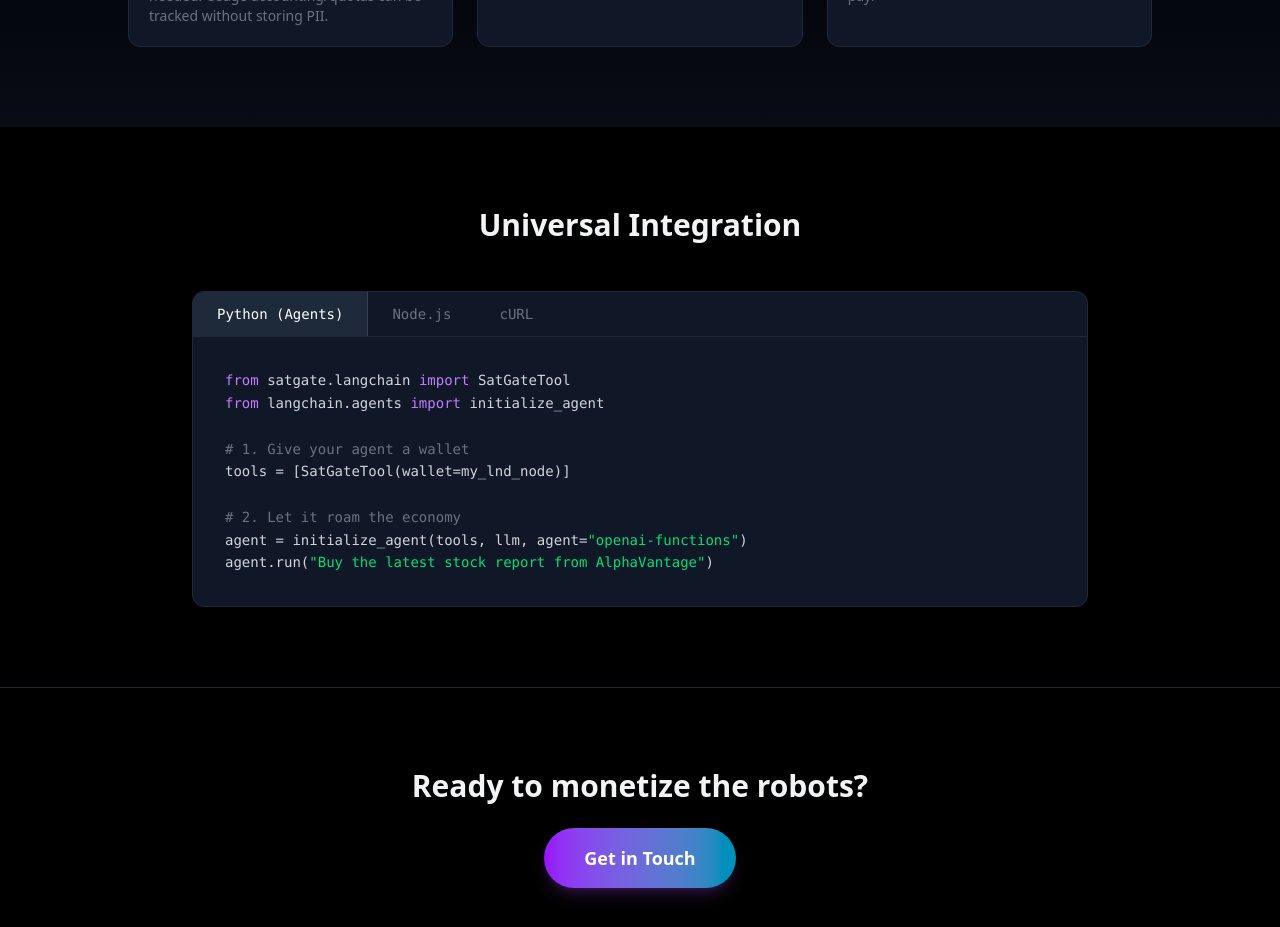
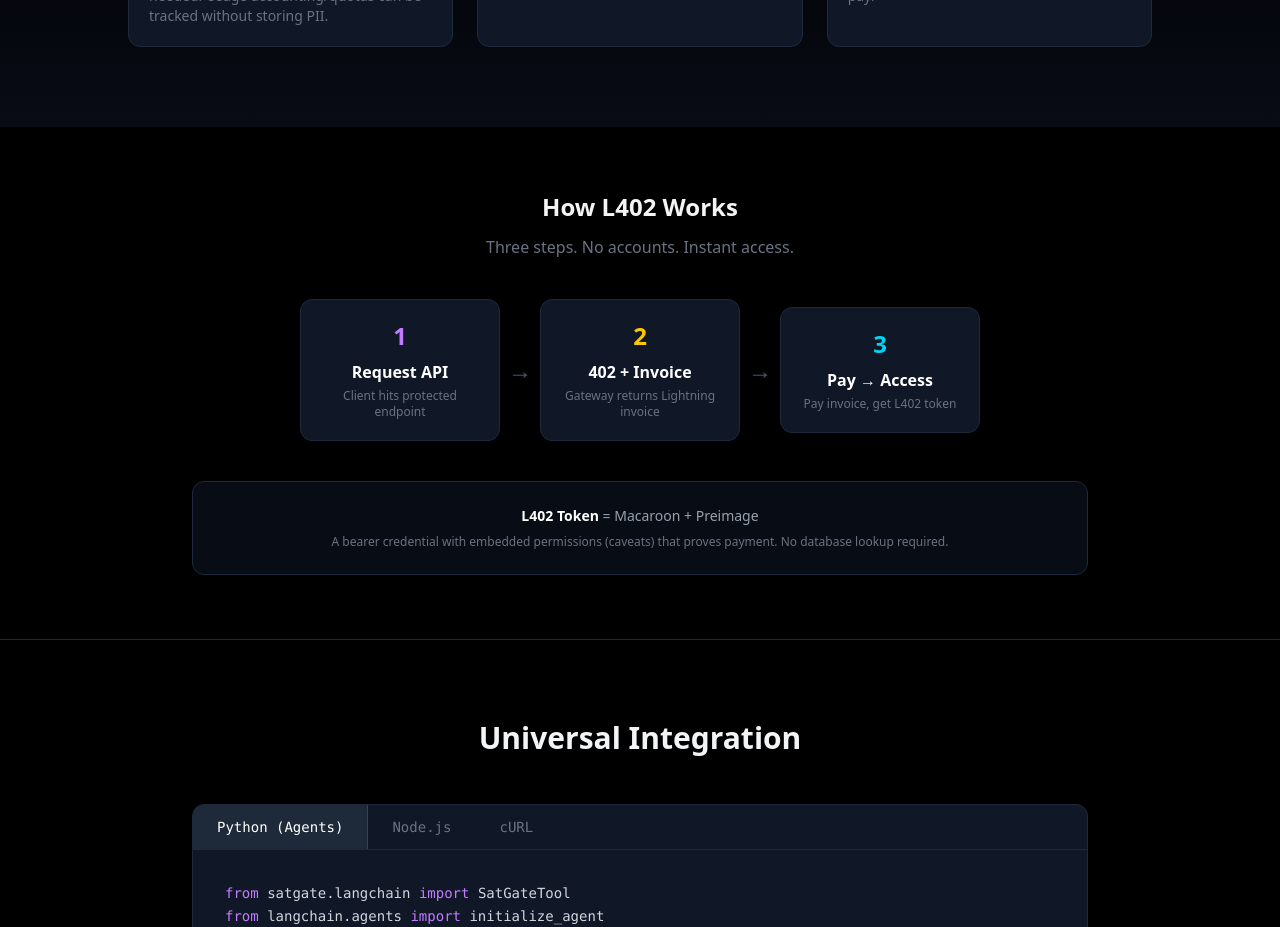
Before and after one commit to SatGate-io/satgate, a Next.js app in the folder satgate-landing/: page / in a window 1280 px wide. Shown: the part 2220-3147 px from the top of the page. Built offline with nearby package versions, Linux system fonts and the light colour scheme.

Commit message:
Add 'How L402 Works' 3-step diagram to landing page
Visual flow: Request API → 402 + Invoice → Pay → Access
Plus 'L402 Token = Macaroon + Preimage' explainer

Fastest 'ohhh I get it' moment for new devs.

```diff
--- a/satgate-landing/app/page.tsx
+++ b/satgate-landing/app/page.tsx
@@ -231,6 +231,47 @@ const LandingPage = () => {
         </div>
       </section>
 
+      {/* How L402 Works Section */}
+      <section className="py-16 px-6 border-b border-gray-800">
+        <div className="max-w-4xl mx-auto">
+          <h2 className="text-2xl font-bold text-center mb-3">How L402 Works</h2>
+          <p className="text-gray-500 text-center mb-10">Three steps. No accounts. Instant access.</p>
+
+          {/* 3-Step Flow */}
+          <div className="flex flex-col md:flex-row items-center justify-center gap-4 md:gap-2 mb-10">
+            <div className="flex-1 max-w-[200px] p-5 rounded-xl bg-gray-900 border border-gray-800 text-center">
+              <div className="text-2xl font-bold text-purple-400 mb-2">1</div>
+              <div className="font-semibold text-white mb-1">Request API</div>
+              <div className="text-xs text-gray-500">Client hits protected endpoint</div>
+            </div>
+            <div className="text-gray-600 text-2xl hidden md:block">→</div>
+            <div className="text-gray-600 text-xl md:hidden">↓</div>
+            <div className="flex-1 max-w-[200px] p-5 rounded-xl bg-gray-900 border border-gray-800 text-center">
+              <div className="text-2xl font-bold text-yellow-400 mb-2">2</div>
+              <div className="font-semibold text-white mb-1">402 + Invoice</div>
+              <div className="text-xs text-gray-500">Gateway returns Lightning invoice</div>
+            </div>
+            <div className="text-gray-600 text-2xl hidden md:block">→</div>
+            <div className="text-gray-600 text-xl md:hidden">↓</div>
+            <div className="flex-1 max-w-[200px] p-5 rounded-xl bg-gray-900 border border-gray-800 text-center">
+              <div className="text-2xl font-bold text-cyan-400 mb-2">3</div>
+              <div className="font-semibold text-white mb-1">Pay → Access</div>
+              <div className="text-xs text-gray-500">Pay invoice, get L402 token</div>
+            </div>
+          </div>
+
+          {/* Token explanation */}
+          <div className="bg-gray-900/50 border border-gray-800 rounded-xl p-6 text-center">
+            <p className="text-gray-400 text-sm mb-2">
+              <span className="text-white font-semibold">L402 Token</span> = Macaroon + Preimage
+            </p>
+            <p className="text-gray-500 text-xs">
+              A bearer credential with embedded permissions (caveats) that proves payment. No database lookup required.
+            </p>
+          </div>
+        </div>
+      </section>
+
       {/* Code Integration Section */}
       <section className="py-20 px-6">
         <div className="max-w-4xl mx-auto">
```
